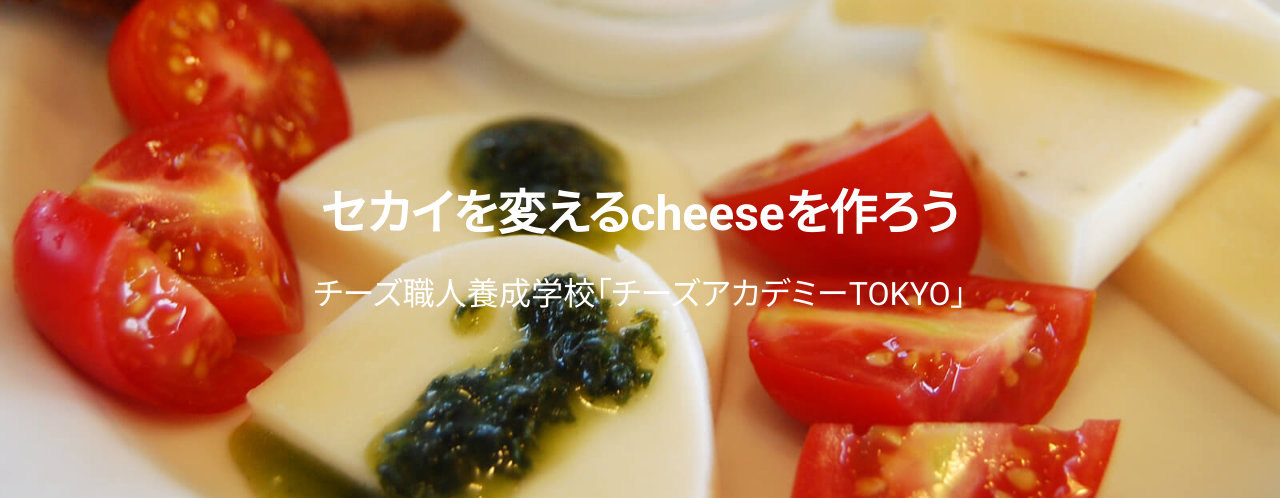
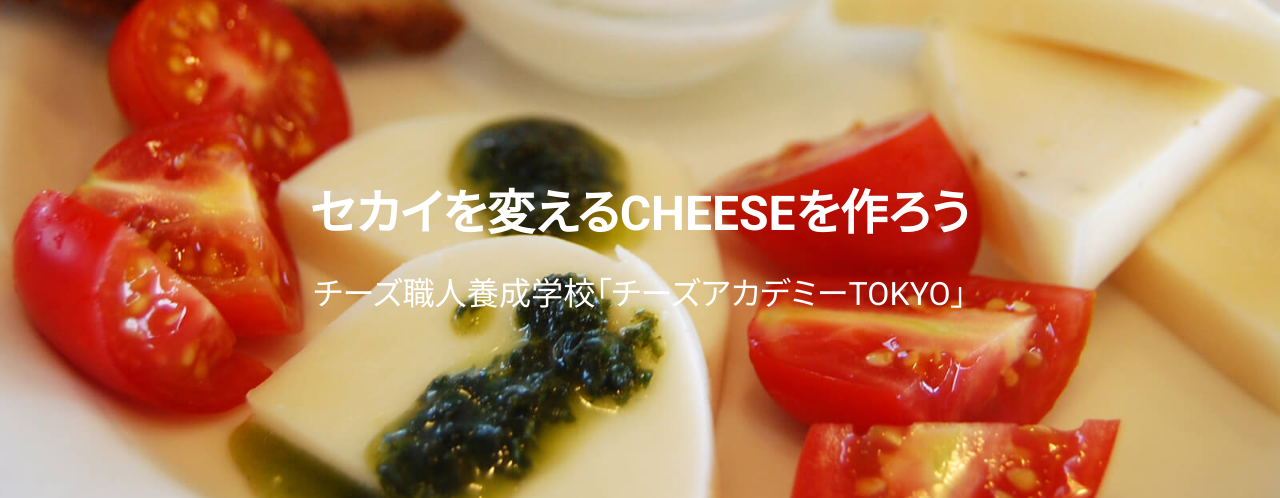
Before and after one commit to nobuhisaterasaki/lab6, a plain HTML site: page cheeseacademy/index.html in a window 1280 px wide. Shown: the top 498 px of the page. Drawn offline with nearby package versions, Linux system fonts and the light colour scheme.

Commit message:
大文字に変更

```diff
--- a/cheeseacademy/index.html
+++ b/cheeseacademy/index.html
@@ -16,7 +16,7 @@
 
 	<!-- main visual -->
 	<div class="main-visual">
-		<h1 class="site-title">セカイを変えるcheeseを作ろう
+		<h1 class="site-title">セカイを変えるCHEESEを作ろう
 		<span class="site-title__mid">チーズ職人養成学校「チーズアカデミーTOKYO」</span></h1>
 	</div>
 
```
